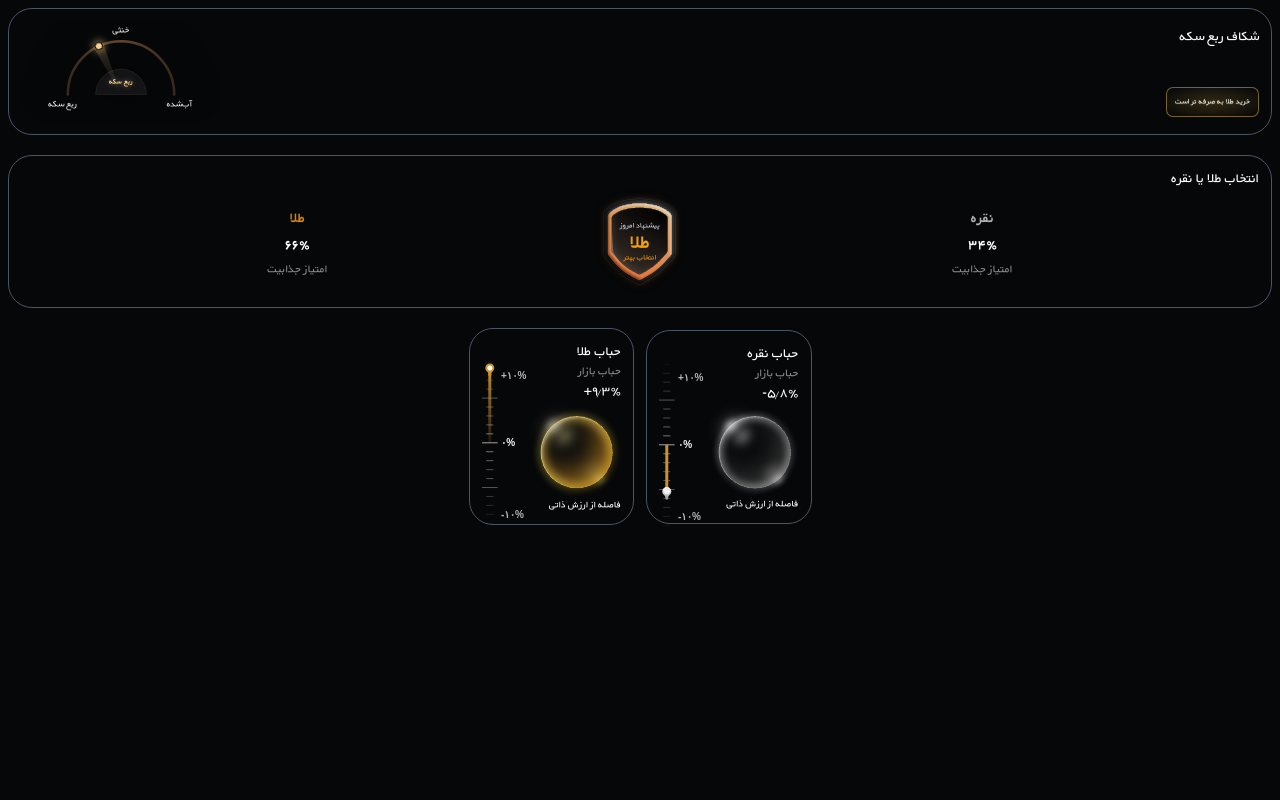
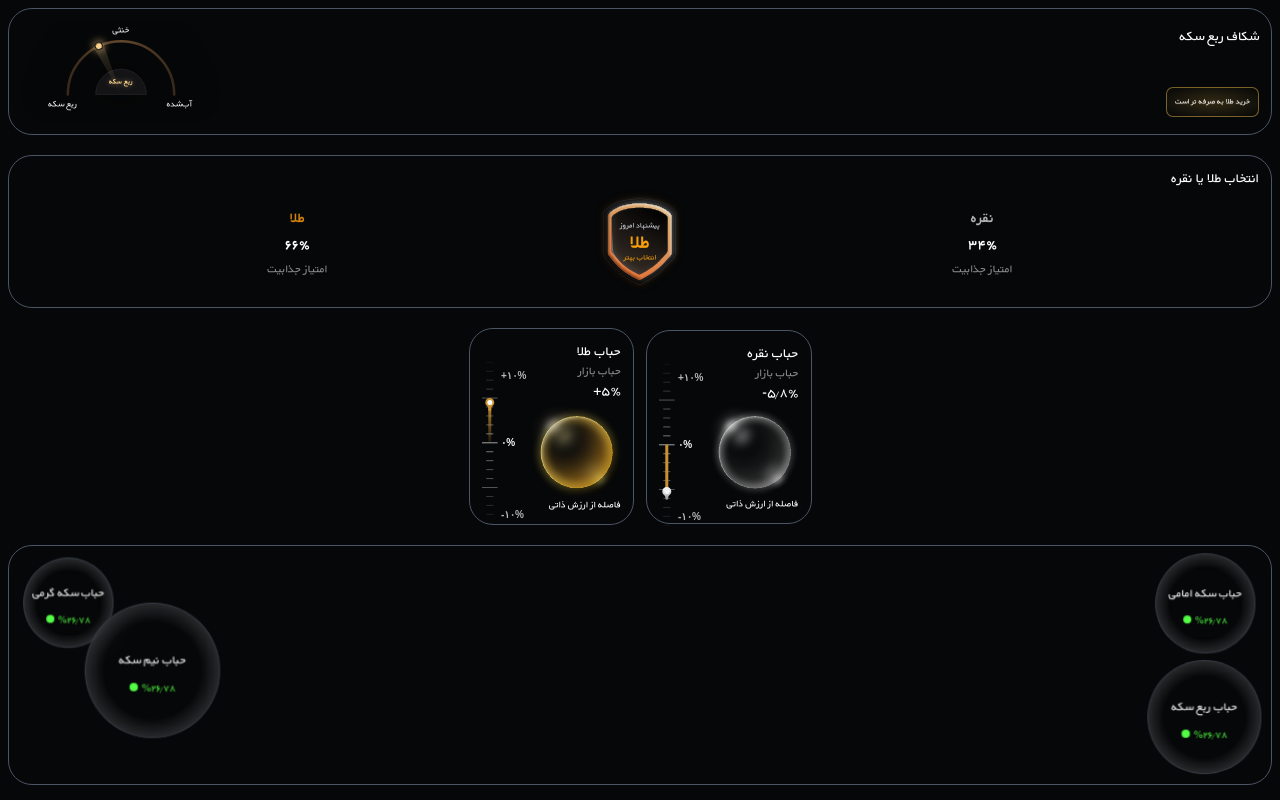
Before and after one commit to MohammadPolaei/Daraei-dashboard, a Next.js app: page / in a window 1280 px wide. Built offline with nearby package versions, Linux system fonts and the light colour scheme.

Commit message:
feat : Bubble shapes created with animations

```diff
--- a/src/app/globals.css
+++ b/src/app/globals.css
@@ -3,3 +3,52 @@
 body {
 	background: #060708;
 }
+
+@keyframes bubbleFloat {
+	0% {
+		transform: translate3d(0px, 0px, 0) scale(1);
+	}
+
+	20% {
+		transform: translate3d(3px, -5px, 0) scale(1.03);
+	}
+
+	40% {
+		transform: translate3d(-4px, -2px, 0) scale(1.05);
+	}
+
+	60% {
+		transform: translate3d(5px, 3px, 0) scale(1.02);
+	}
+
+	80% {
+		transform: translate3d(-2px, 5px, 0) scale(0.98);
+	}
+
+	100% {
+		transform: translate3d(0px, 0px, 0) scale(1);
+	}
+}
+
+.bubble-float {
+	animation: bubbleFloat 8s ease-in-out infinite;
+	will-change: transform;
+}
+
+@keyframes bubblePulse {
+	0%,
+	92%,
+	100% {
+		transform: scale(1);
+	}
+
+	95% {
+		transform: scale(1.01);
+	}
+}
+
+.animate-bubblePulse {
+	transform-origin: center;
+	animation: bubblePulse 1s ease-in-out infinite;
+	will-change: transform;
+}
--- a/src/app/page.tsx
+++ b/src/app/page.tsx
@@ -1,3 +1,4 @@
+import BubbleShow from "@/features/bubble-show/components/bubble-show";
 import GoldSilverChoose from "@/features/gold-silver-choose/components/gold-silver-choose";
 import MarketBubble from "@/features/market-bubble/components/market-bubble";
 import ShekafSekke from "@/features/shekaf-sekke/components/shekaf-sekke";
@@ -8,6 +9,7 @@ export default function Home() {
 			<ShekafSekke />
 			<GoldSilverChoose />
 			<MarketBubble />
+			<BubbleShow />
 		</main>
 	);
 }
--- a/src/components/base/section-container.tsx
+++ b/src/components/base/section-container.tsx
@@ -5,7 +5,7 @@ export default function SectionContainer({
 	extraClass,
 }: {
 	children: ReactNode;
-	extraClass: string;
+	extraClass?: string;
 }) {
 	return (
 		<section
--- a/src/features/bubble-show/components/bubble-show.tsx
+++ b/src/features/bubble-show/components/bubble-show.tsx
@@ -1,3 +1,37 @@
+import SectionContainer from "@/components/base/section-container";
+import Bubble from "./bubble";
+
 export default function BubbleShow() {
-	return <div>BubbleShow</div>;
+	return (
+		<SectionContainer extraClass="w-full min-h-60 relative">
+			<Bubble
+				change={26.78}
+				title="حباب سکه گرمی"
+				size={90}
+				className="top-2"
+				delay={0}
+			/>
+			<Bubble
+				change={26.78}
+				title="حباب نیم سکه"
+				size={130}
+				className="top-15 left-20"
+				delay={1.7}
+			/>
+			<Bubble
+				change={26.78}
+				title="حباب ربع سکه"
+				size={110}
+				className="top-30 right-3"
+				delay={3.2}
+			/>
+			<Bubble
+				change={26.78}
+				title="حباب سکه امامی"
+				size={100}
+				className="top-2 right-4"
+				delay={5.1}
+			/>
+		</SectionContainer>
+	);
 }
--- /dev/null
+++ b/src/features/bubble-show/components/bubble.tsx
@@ -0,0 +1,63 @@
+import { faNumber } from "@/utils/convert-number-into-persian";
+
+interface BubbleProps {
+	size?: number;
+	className?: string;
+	title: string;
+	change: number;
+	delay?: number;
+}
+
+export default function Bubble({
+	size = 180,
+	className = "",
+	title,
+	change,
+	delay = 0,
+}: BubbleProps) {
+	return (
+		<div
+			className={`
+        absolute
+        rounded-full
+        border border-gray-600/50
+        bg-radial
+        via-transparent
+        from-transparent
+        to-gray-300/40
+        backdrop-blur-md
+        flex flex-col
+        justify-center
+        items-center
+        text-center
+        bubble-float
+        ${className}
+      `}
+			style={{
+				width: size,
+				height: size,
+				animationDelay: `${delay}s`,
+			}}
+		>
+			<div>
+				<span className="text-[12px] font-medium">{title}</span>
+
+				<div className="flex items-center justify-center gap-1 mt-2">
+					<div
+						className={`w-2 h-2 rounded-full ${
+							change > 0 ? "bg-[#53FF45]" : "bg-[#ff4545]"
+						}`}
+					/>
+
+					<span
+						className={`text-[10px] font-light ${
+							change > 0 ? "text-[#53FF45]" : "text-[#ff4545]"
+						}`}
+					>
+						%{faNumber(change)}
+					</span>
+				</div>
+			</div>
+		</div>
+	);
+}
--- a/src/features/market-bubble/components/info-section-bubble.tsx
+++ b/src/features/market-bubble/components/info-section-bubble.tsx
@@ -17,10 +17,12 @@ export default function InfoSectionBubble({ data }: { data: MarketData }) {
 					"/"
 				)}٪`}
 			</span>
-			<img
-				draggable={false}
-				src={data.symbol == "gold" ? goldBubble.src : silverBubble.src}
-			/>
+			<div className="inline-block animate-bubblePulse">
+				<img
+					draggable={false}
+					src={data.symbol == "gold" ? goldBubble.src : silverBubble.src}
+				/>
+			</div>
 			<p className="text-white text-[10px]">فاصله از ارزش ذاتی</p>
 			<div className="absolute left-0 w-full">
 				{data.symbol == "gold" ? (
--- a/src/features/market-bubble/components/market-bubble.tsx
+++ b/src/features/market-bubble/components/market-bubble.tsx
@@ -3,7 +3,7 @@ import SectionContainer from "@/components/base/section-container";
 import { MarketData } from "../types/data";
 import InfoSectionBubble from "./info-section-bubble";
 
-const goldData: MarketData = { symbol: "gold", value: 9.3 };
+const goldData: MarketData = { symbol: "gold", value: 5 };
 const silverData: MarketData = { symbol: "silver", value: -5.8 };
 
 export default function MarketBubble() {
```
